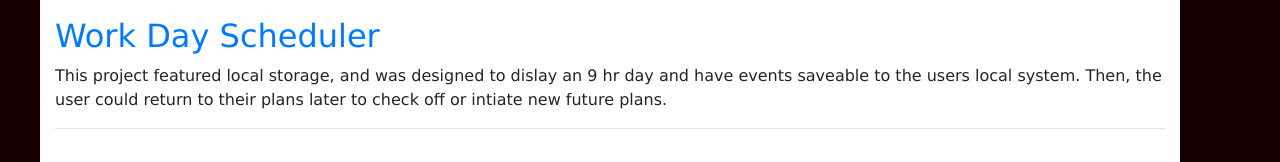
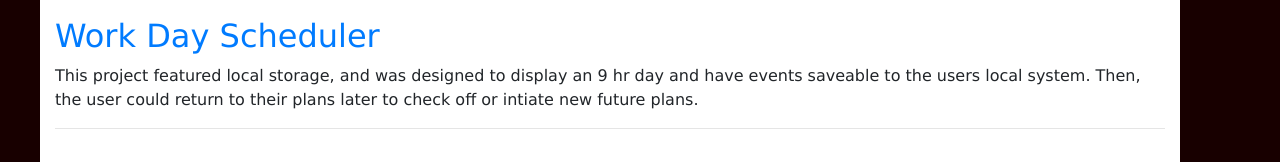
Before and after one commit to JCDon/Portfolio, a plain HTML site: page index.html in a window 1280 px wide. Shown: the part 1163-1325 px from the top of the page. Drawn offline with nearby package versions, Linux system fonts and the light colour scheme.

Commit message:
fixed one letter

```diff
--- a/index.html
+++ b/index.html
@@ -55,7 +55,7 @@
                         <h2>Work Day Scheduler</h2>
                     </a>
 
-                    <p>This project featured local storage, and was designed to dislay an 9 hr day and have events
+                    <p>This project featured local storage, and was designed to display an 9 hr day and have events
                         saveable to the users local system. Then, the user could return to their plans later to check
                         off or intiate new future plans.</p>
                     <hr>
```
